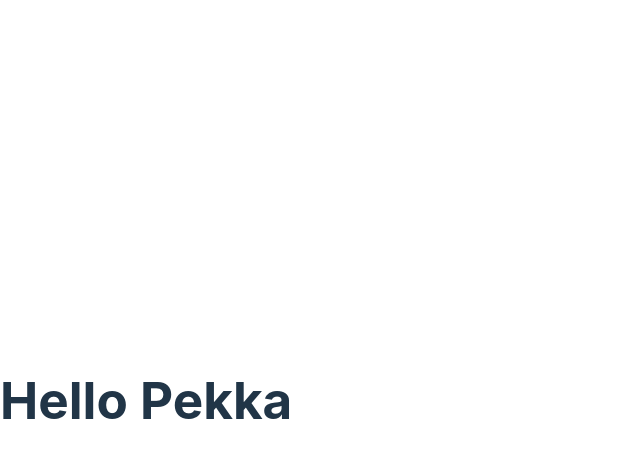
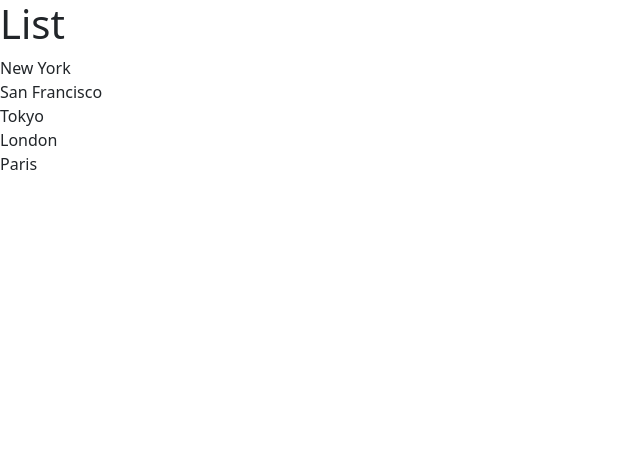
Before and after one commit to pekkamakkonen/react-18-for-beginners, a React (Vite) app in the folder react-app/: page / in a window 1280 px wide. Shown: the top 458 px of the page, without its empty margins (0-640 px from the left). Built offline with nearby package versions, Linux system fonts and the light colour scheme.

Commit message:
Rendering lists

```diff
--- a/react-app/package.json
+++ b/react-app/package.json
@@ -10,6 +10,7 @@
     "preview": "vite preview"
   },
   "dependencies": {
+    "bootstrap": "^5.3.3",
     "react": "^18.2.0",
     "react-dom": "^18.2.0"
   },
--- a/react-app/src/App.tsx
+++ b/react-app/src/App.tsx
@@ -1,7 +1,7 @@
-import Message from './Message';
+import ListGroup from './components/ListGroup';
 
 function App() {
-  return <div><Message /></div>
+  return <div><ListGroup /></div>
 }
 
 export default App;
--- /dev/null
+++ b/react-app/src/components/ListGroup.tsx
@@ -0,0 +1,16 @@
+function ListGroup() {
+  const items = ['New York', 'San Francisco', 'Tokyo', 'London', 'Paris'];
+
+  return (
+    <>
+      <h1>List</h1>
+      <ul className="list-group">
+        {items.map((item) => (
+          <li key={item}>{item}</li>
+        ))}
+      </ul>
+    </>
+  );
+}
+
+export default ListGroup;
--- a/react-app/src/main.tsx
+++ b/react-app/src/main.tsx
@@ -1,7 +1,8 @@
 import React from 'react'
 import ReactDOM from 'react-dom/client'
 import App from './App.tsx'
-import './index.css'
+// import './index.css'
+import 'bootstrap/dist/css/bootstrap.css'
 
 ReactDOM.createRoot(document.getElementById('root')!).render(
   <React.StrictMode>
```
Also changed, not shown: 1 other file (tests, documents, lock files or other folders).
